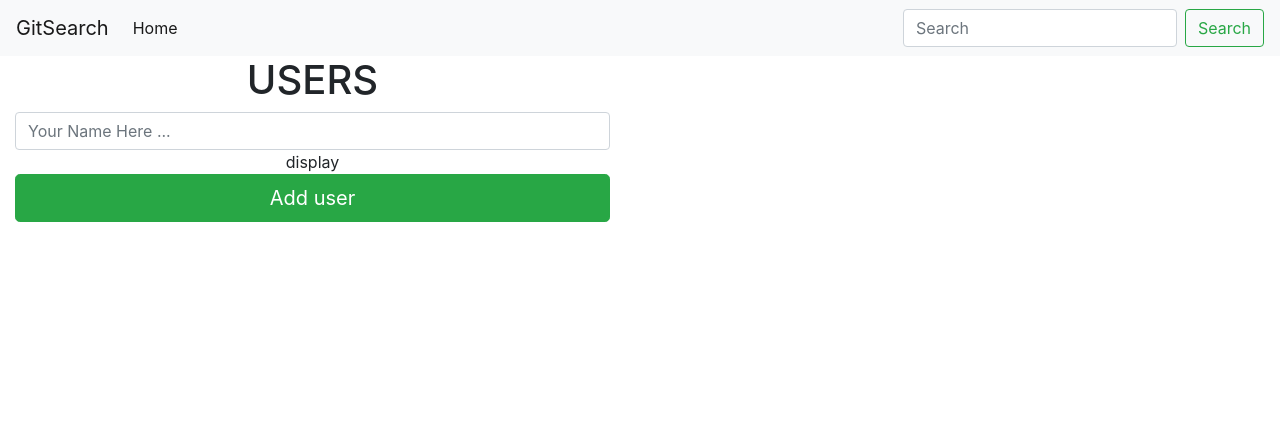
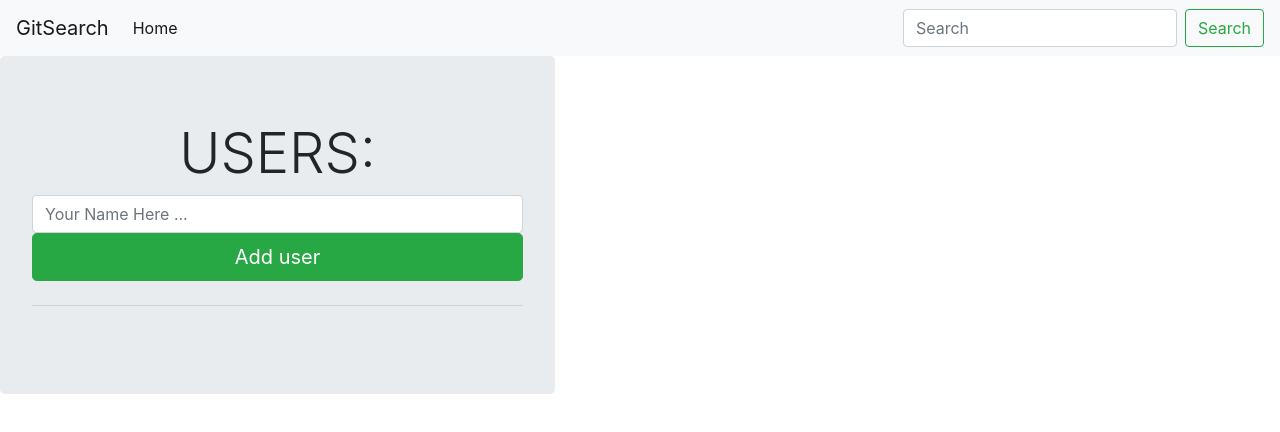
Before and after one commit to emile067/git-search, an Angular app: page / in a window 1280 px wide. Shown: the top 432 px of the page. Built offline with nearby package versions, Linux system fonts and the light colour scheme.

Commit message:
add get user repository function

```diff
--- a/src/app/git-service.service.ts
+++ b/src/app/git-service.service.ts
@@ -10,6 +10,9 @@ export class GitServiceService {
   getUserInfo(name){
     return this.http.get(`https://api.github.com/users/${name}`);
   }
-
+  // tslint:disable-next-line:typedef
+  getUserRepos(name){
+    return this.http.get(`https://api.github.com/users/${name}/repos`);
+  }
   constructor(private http: HttpClient) { }
 }
--- a/src/app/git-users.ts
+++ b/src/app/git-users.ts
@@ -1,2 +1,3 @@
 export class GitUsers {
+  public info;
 }
--- a/src/app/highlight-user.directive.ts
+++ b/src/app/highlight-user.directive.ts
@@ -1,10 +1,10 @@
-import { Directive } from '@angular/core';
+import { Directive, ElementRef, HostListener } from '@angular/core';
 
 @Directive({
   selector: '[appHighlightUser]'
 })
 export class HighlightUserDirective {
 
-  constructor() { }
+  constructor(private elem: ElementRef){}
 
 }
--- a/src/app/user/user.component.html
+++ b/src/app/user/user.component.html
@@ -1,6 +1,6 @@
-<div class="container-fluid row">
-  <div class="col-md-6 text-center">
-    <h1>USERS</h1>
+<div class="container row">
+  <div class=" jumbotron col-md-6 text-center">
+    <h1 class="display-4">USERS:</h1>
     <form (ngSubmit)="submitUser()">
       <input
       type="text"
@@ -11,12 +11,12 @@
       [(ngModel)]="userName"
       name="name"
     />
-      display {{userName}}
       <button type="submit" class="btn btn-success btn-block btn-lg">
         Add user
       </button>
     </form>
-    <div class="card mb-3" style="max-width: 540px;" *ngFor="let user of users; let i=index">
+    <hr class="my-4">
+    <div class="card mb-3" style="max-width: 540px;" *ngFor="let user of users; let i=index" appHighlightUser>
       <div class="row no-gutters">
         <div class="col-md-4">
           <img src="{{user.avatar_url}}" class="card-img" alt="..." height="100%">
@@ -25,11 +25,13 @@
           <div class="card-body">
             <h5 class="card-title">{{user.login}}</h5>
             <p class="card-text">{{user.bio}}</p>
-            <p class="card-text"><small class="text-muted"></small></p>
+            <button type="button" class="btn btn-secondary" (click)="getRepos(i)">view repositories</button>
           </div>
         </div>
       </div>
     </div>
   </div>
-  <div class="col-md-6"></div>
+  <div class="container col-md-6">
+
+  </div>
 </div>
--- a/src/app/user/user.component.ts
+++ b/src/app/user/user.component.ts
@@ -17,10 +17,19 @@ export class UserComponent implements OnInit {
   // tslint:disable-next-line:typedef
   submitUser() {
     this.userService.getUserInfo(this.userName).subscribe(users => {
-      this.newUser = users;
+      this.newUser.info = users;
       console.log(JSON.stringify(this.newUser));
       this.users.push(this.newUser);
     });
+    this.userService.getUserRepos(this.userName).subscribe(repos => {
+      this.newUser.repos = repos;
+      console.log(JSON.stringify(this.newUser));
+      this.users.push(this.newUser);
+    });
+  }
+  // tslint:disable-next-line:typedef
+  getRepos(index){
+
   }
   ngOnInit(): void {
   }
```
